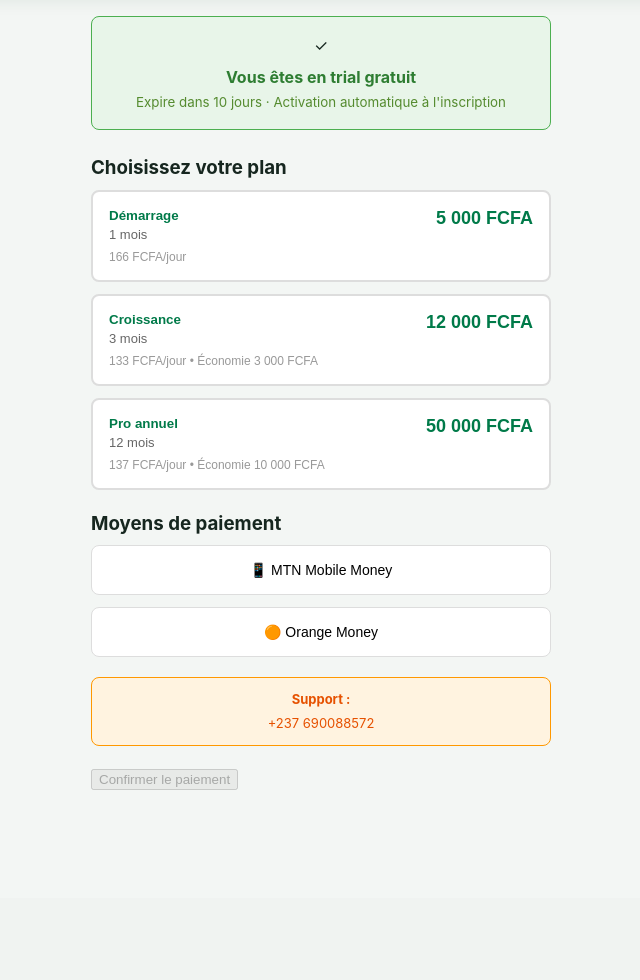
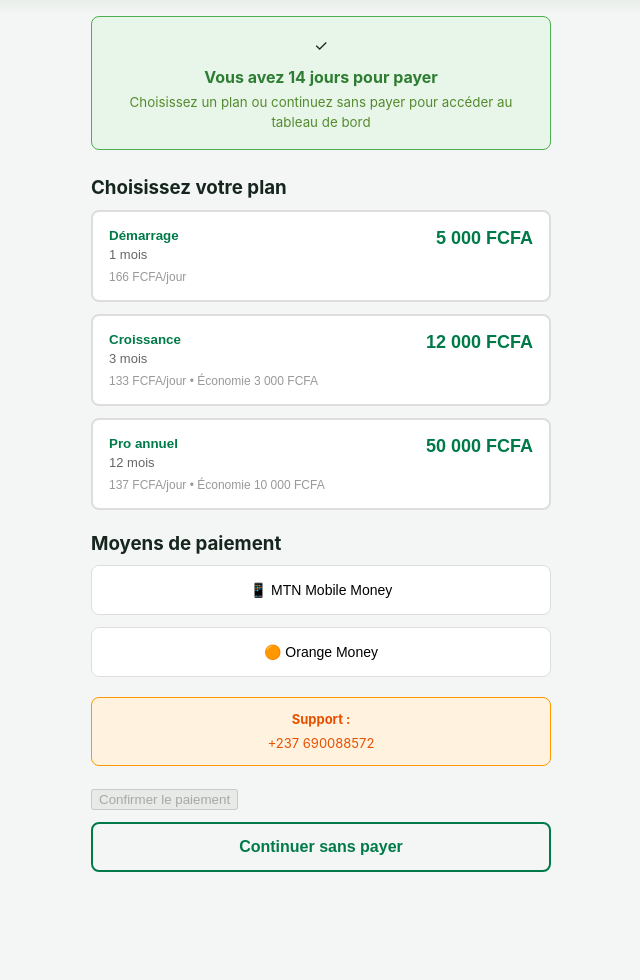
Before and after one commit to Goon981/whatsapp, a FastAPI app: template app/templates/payment.html in a window 1280 px wide. Shown: the part 74-1054 px from the top of the page, without its empty margins (319-959 px from the left). Before the commit the page ends 864 px from the top, so only its background shows below. Run offline with FastAPI, Linux system fonts and the light colour scheme; the template is opened without the code that fills it, so the values that code supplies are empty.

Commit message:
Complete: page de paiement avec message 14 jours et bouton skip
FRONTEND:
- Message: 'Vous avez 14 jours pour payer'
- Sous-message: 'Choisissez un plan ou continuez sans payer'
- Bouton 'Continuer sans payer' en vert outlined
- skipPayment() redirige vers /app (dashboard)

BACKEND:
- Login redirect change: /app -> /app/payment
- Après connexion, commerçant va d'abord à la page de paiement
- Peut payer ou continuer sans payer pour aller au dashboard

FLOW COMPLET:
1. Inscription → Trial 14j gratuit
2. Login → Redirect /app/payment
3. Choisir plan et payer OU Continuer sans payer
4. Redirect vers /app (dashboard)

Co-Authored-By: Claude Haiku 4.5 <noreply@anthropic.com>

```diff
--- a/app/routers/merchant.py
+++ b/app/routers/merchant.py
@@ -111,7 +111,7 @@ def login_submit(
             request, "merchant/login.html",
             {"mode": "login", "error": "Identifiants invalides."}, status_code=401,
         )
-    resp = _redirect("/app")
+    resp = _redirect("/app/payment")
     _set_session(resp, user)
     return resp
 
--- a/app/templates/payment.html
+++ b/app/templates/payment.html
@@ -138,8 +138,8 @@
             <!-- Trial Banner -->
             <div class="trial-banner">
                 <div>✓</div>
-                <strong>Vous êtes en trial gratuit</strong>
-                <small>Expire dans 10 jours · Activation automatique à l'inscription</small>
+                <strong>Vous avez 14 jours pour payer</strong>
+                <small>Choisissez un plan ou continuez sans payer pour accéder au tableau de bord</small>
             </div>
 
             <!-- Plans Section -->
@@ -199,6 +199,11 @@
             <button class="primary sticky-cta" id="confirmBtn" onclick="confirmPayment()" disabled>
                 Confirmer le paiement
             </button>
+
+            <!-- Skip Payment Button -->
+            <button class="secondary" onclick="skipPayment()" style="width: 100%; padding: 14px; border: 2px solid #007a49; background: transparent; color: #007a49; border-radius: 8px; font-size: 16px; font-weight: 600; cursor: pointer; margin-top: 12px;">
+                Continuer sans payer
+            </button>
         </section>
     </main>
 
@@ -225,6 +230,10 @@
 
             alert('Plan sélectionné: ' + planNames[selectedPlan] + '\n\nEn prod, vous serez redirigé vers MTN MoMo ou Orange Money pour payer.');
         }
+
+        function skipPayment() {
+            window.location.href = '/app';
+        }
     </script>
 </body>
 </html>
```
